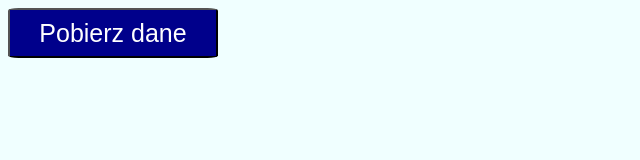
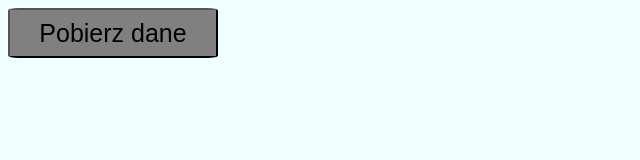
Before and after one commit to AnnaSkora/pobierz_dane_programisty_AJAX, a plain HTML site: page index.html in a window 1280 px wide. Shown: the whole page, without its empty margins (0-640 px from the left). Drawn offline with nearby package versions, Linux system fonts and the light colour scheme.

Commit message:
zadanie zakończone

```diff
--- a/pobierz_dane_programisty_AJAX/css/style.css
+++ b/pobierz_dane_programisty_AJAX/css/style.css
@@ -3,8 +3,8 @@
     height: 50px;
     width: 210px;
     font-size: 25px;
-    color: white;
-    background-color: darkblue;
+    color: black;
+    background-color: grey;
 }
 
 body {
```
